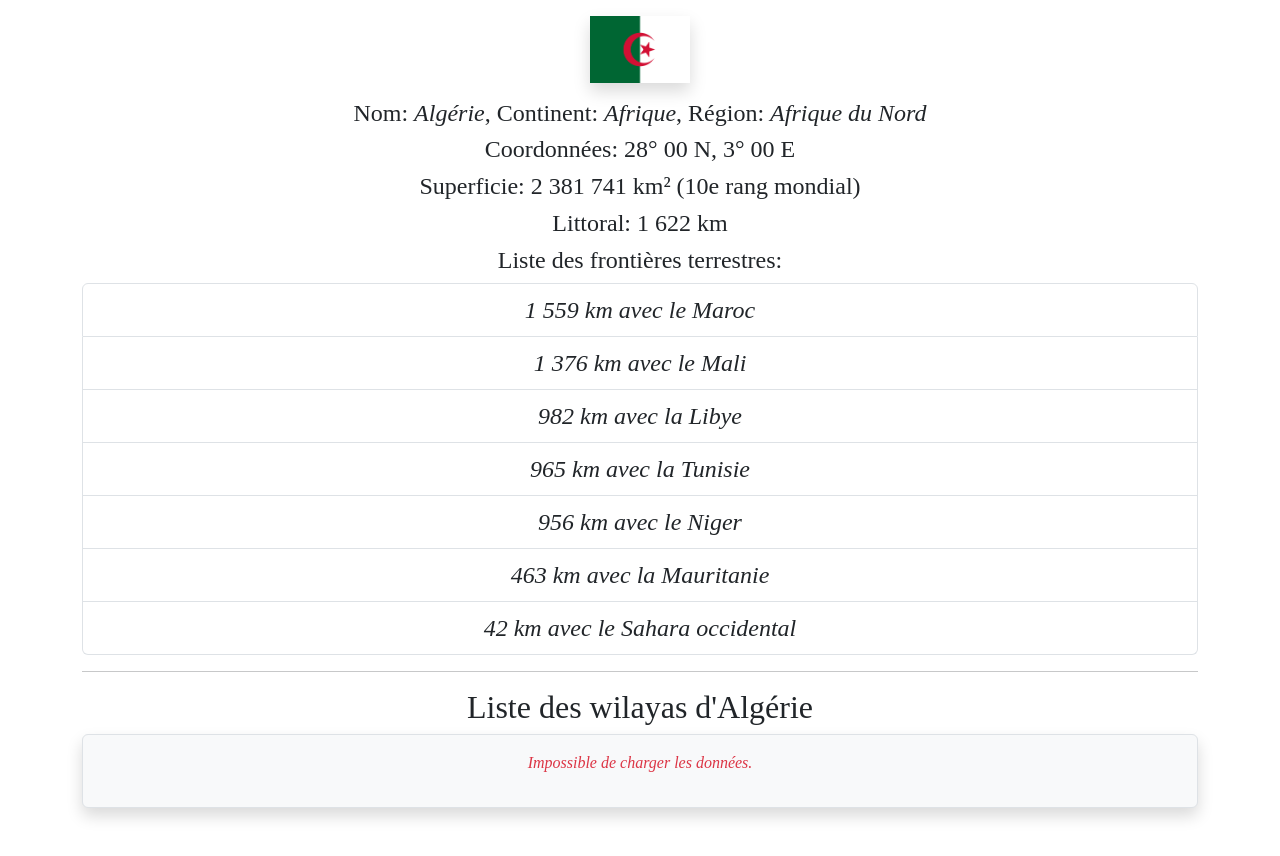
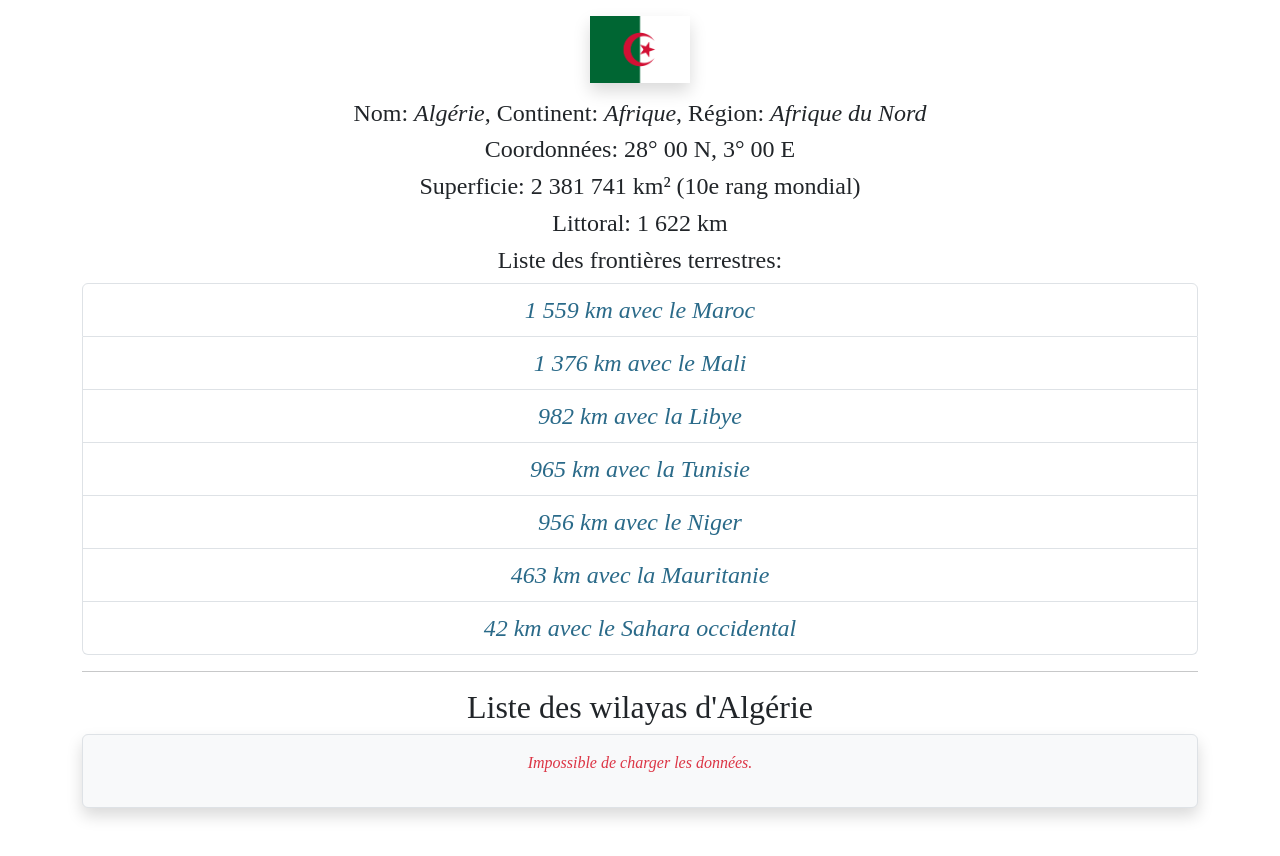
Before and after one commit to BoualemSasfi/PHP-JAVASCRIPT-58WILAYA-API, a PHP site: page / in a window 1280 px wide. Run offline with PHP 8.4, Linux system fonts and the light colour scheme; some web fonts are replaced.

Commit message:
change color

```diff
--- a/index.html
+++ b/index.html
@@ -29,14 +29,14 @@
             <h4>Superficie: 2 381 741 km² (10e rang mondial)</h4>
             <h4>Littoral: 1 622 km</h4>
             <h4>Liste des frontières terrestres:</h4>
-            <ul class="list-group dm-serif-text-regular-italic text-success fs-4">
-                <li class="list-group-item">1 559 km avec le Maroc</li>
-                <li class="list-group-item">1 376 km avec le Mali</li>
-                <li class="list-group-item">982 km avec la Libye</li>
-                <li class="list-group-item">965 km avec la Tunisie</li>
-                <li class="list-group-item">956 km avec le Niger</li>
-                <li class="list-group-item">463 km avec la Mauritanie</li>
-                <li class="list-group-item">42 km avec le Sahara occidental</li>
+            <ul class="list-group dm-serif-text-regular-italic fs-4">
+                <li class="list-group-item blue">1 559 km avec le Maroc</li>
+                <li class="list-group-item blue">1 376 km avec le Mali</li>
+                <li class="list-group-item blue">982 km avec la Libye</li>
+                <li class="list-group-item blue">965 km avec la Tunisie</li>
+                <li class="list-group-item blue">956 km avec le Niger</li>
+                <li class="list-group-item blue">463 km avec la Mauritanie</li>
+                <li class="list-group-item blue">42 km avec le Sahara occidental</li>
             </ul>
             <hr>
             <h2>Liste des wilayas d'Algérie</h2>
--- a/style.css
+++ b/style.css
@@ -80,3 +80,7 @@
 .row{
     padding: 10px;
 }
+
+.blue {
+    color: rgb(42, 106, 137) !important;
+}
```
